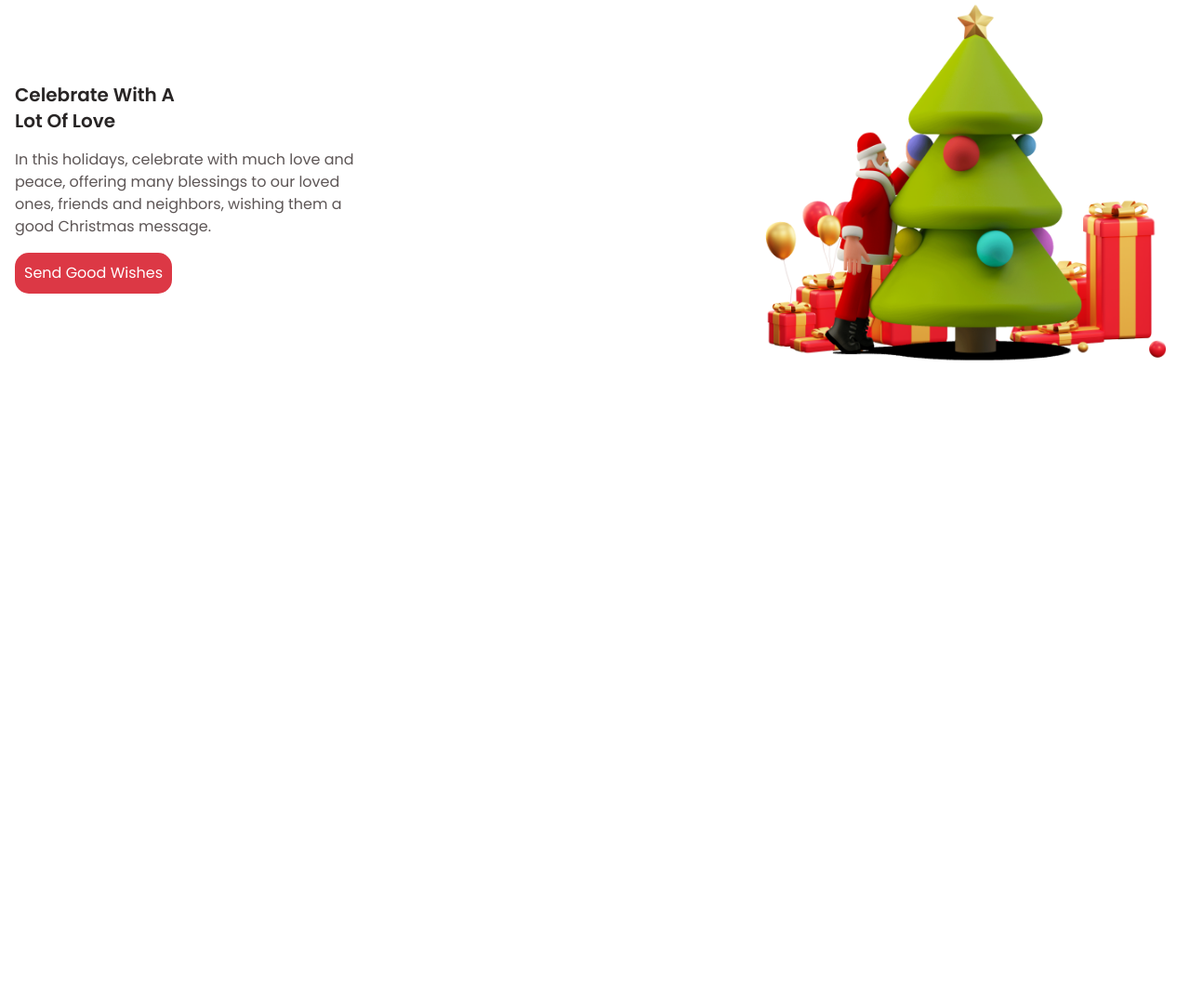
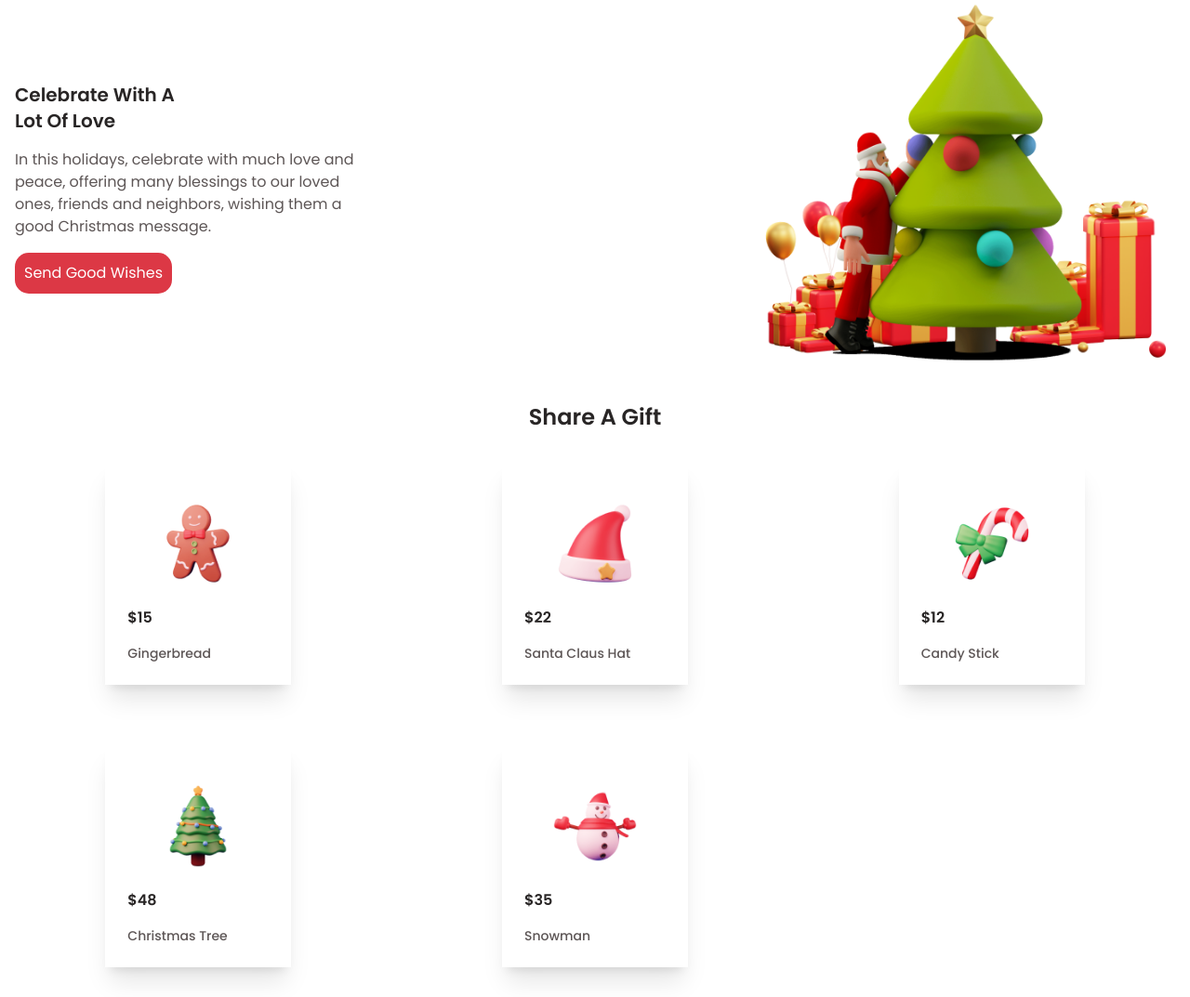
Before and after one commit to utpalsharma630/Merry_christmas, a plain HTML site: page index.html in a window 1280 px wide. Shown: the part 1047-2120 px from the top of the page at 93% size. Before the commit the page ends 1464 px from the top, so only its background shows below. Drawn offline with nearby package versions, Linux system fonts and the light colour scheme.

Commit message:
share a gift design

```diff
--- a/index.html
+++ b/index.html
@@ -99,6 +99,35 @@
                 <img src="images/home.png" alt="">
             </div>
         </section>
+        <!-- share a gift -->
+         <h3 class="text-2xl font-semibold text-[#282525] text-center mt-4">Share A Gift</h3>
+         <section class="grid grid-cols-3">
+            <div class="w-[200px] shadow-xl mx-auto my-8 p-4">
+                <img class="w-[120px] mx-auto p-2 mt-3" src="images/gift1.png" alt="">
+                <h2 class="text-base font-semibold text-[#282525] p-2">$15</h2>
+                <p class="text-sm font-medium text-[#5D5656] p-2">Gingerbread</p>
+            </div>
+            <div class="w-[200px] shadow-xl mx-auto my-8 p-4">
+                <img class="w-[120px] mx-auto p-2 mt-3" src="images/santa.png" alt="">
+                <h2 class="text-base font-semibold text-[#282525] p-2">$22</h2>
+                <p class="text-sm font-medium text-[#5D5656] p-2">Santa Claus Hat</p>
+            </div>
+            <div class="w-[200px] shadow-xl mx-auto my-8 p-4">
+                <img class="w-[120px] mx-auto p-2 mt-3" src="images/gift5.png" alt="">
+                <h2 class="text-base font-semibold text-[#282525] p-2">$12</h2>
+                <p class="text-sm font-medium text-[#5D5656] p-2">Candy Stick</p>
+            </div>
+            <div class="w-[200px] shadow-xl mx-auto my-8 p-4">
+                <img class="w-[120px] mx-auto p-2 mt-3" src="images/gift3.png" alt="">
+                <h2 class="text-base font-semibold text-[#282525] p-2">$48</h2>
+                <p class="text-sm font-medium text-[#5D5656] p-2">Christmas Tree</p>
+            </div>
+            <div class="w-[200px] shadow-xl mx-auto my-8 p-4">
+                <img class="w-[120px] mx-auto p-2 mt-3" src="images/snowman1.png" alt="">
+                <h2 class="text-base font-semibold text-[#282525] p-2">$35</h2>
+                <p class="text-sm font-medium text-[#5D5656] p-2">Snowman</p>
+            </div>
+         </section>
     </main>
     <footer>
 
```
